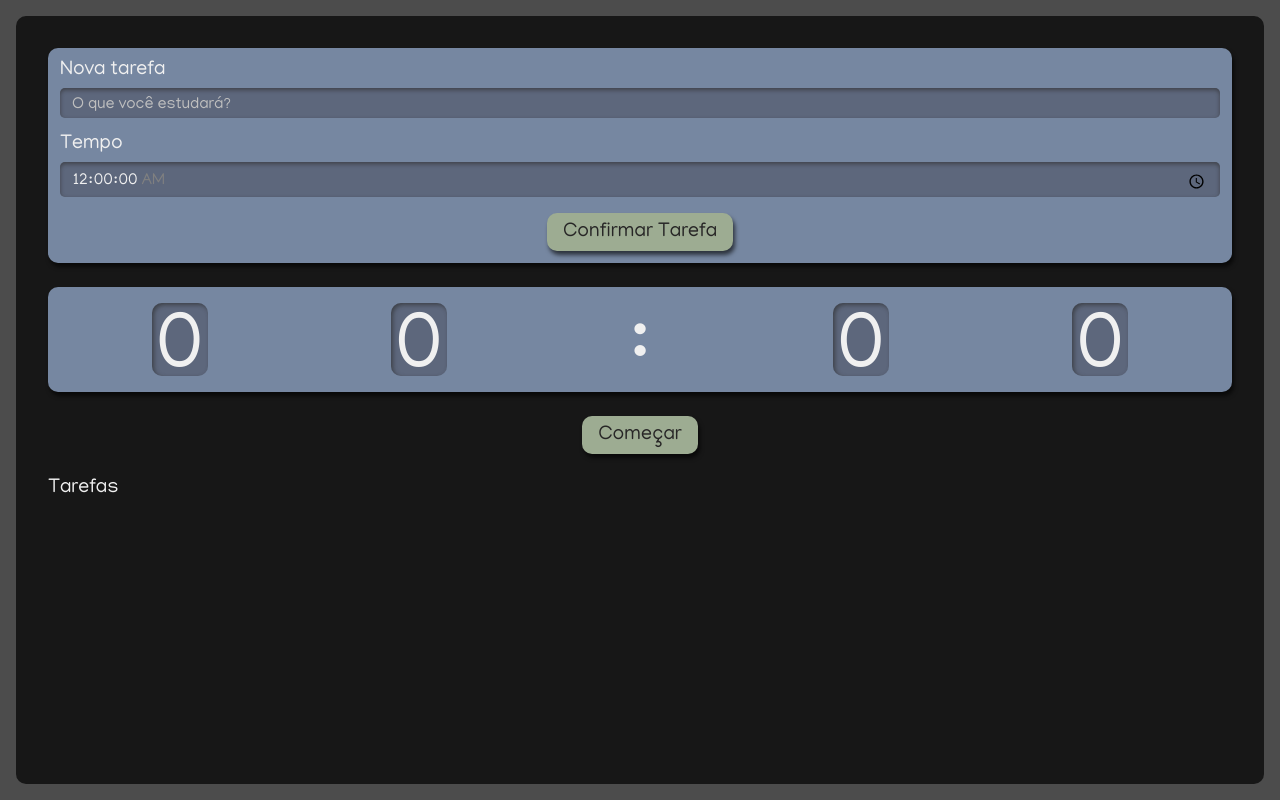
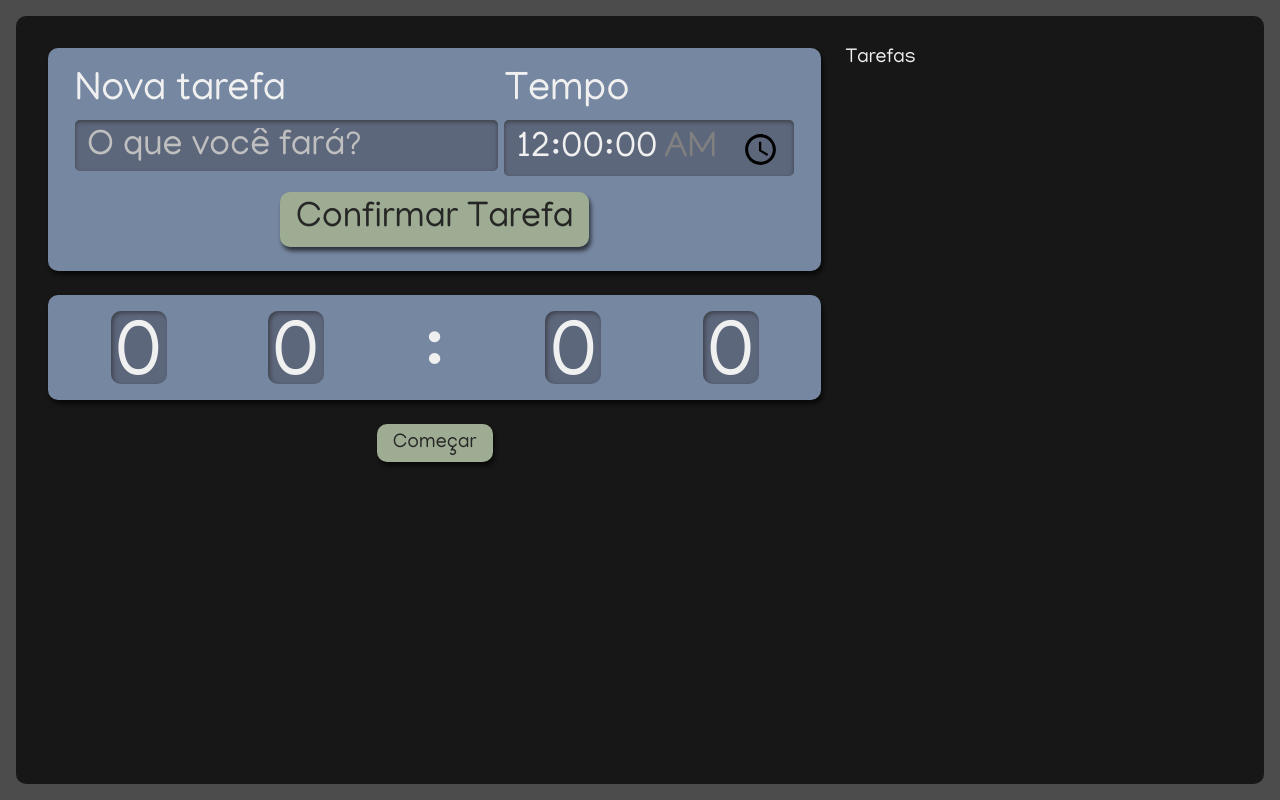
Before and after one commit to rafaballerini/ReactTypescriptCurso, a React (Create React App) app in the folder projeto/: page / in a window 1280 px wide. Built offline with nearby package versions, Linux system fonts and the light colour scheme.

Commit message:
estilizando desktop

```diff
--- a/projeto/src/components/Form/index.tsx
+++ b/projeto/src/components/Form/index.tsx
@@ -31,7 +31,7 @@ export function Form (props: IFormProps) {
           name="task"
           id="task"
           value={task}
-          placeholder="O que você estudará?"
+          placeholder="O que você fará?"
           onChange={(event) => { setTask(event.target.value) }}
           required/>
       </div>
--- a/projeto/src/components/Form/style.scss
+++ b/projeto/src/components/Form/style.scss
@@ -3,12 +3,12 @@
   background-color: #7687A1;
   border-radius: 10px;
   padding: 12px;
-  margin-bottom: 24px;
   box-shadow: 2px 4px 4px #0000009F;
   display:flex;
   flex-direction: column;
 
   .inputContainer {
+    width: 100%;
     display: flex;
     flex-direction: column;
     margin-bottom: 16px;
@@ -46,4 +46,34 @@
       box-shadow: 2px 2px 4px #0000009F inset;
     }
   }
+
+  @media screen and (min-width: 1280px) {
+    box-sizing: border-box;
+    font-size: 2.25rem;
+    flex-direction: row;
+    flex-wrap: wrap;
+    justify-content: space-around;
+    align-items: stretch;
+
+    padding: 24px;
+    box-sizing: border-box;
+
+    .inputContainer {
+      width: calc(60% - 12px);
+
+      &:last-of-type {
+        width: 40%;
+      }
+
+      label {
+        font-size: 2.5rem;
+      }
+    }
+
+    button {
+      grid-column-start: span 2;
+      justify-self: center;
+      font-size: 2.25rem;
+    }
+  }
 }
--- a/projeto/src/components/Stopwatch/style.scss
+++ b/projeto/src/components/Stopwatch/style.scss
@@ -3,7 +3,6 @@
   display: flex;
   flex-direction: column;
   align-items: center;
-  margin-bottom: 24px;
 
   .relogio-wrapper {
     width: 100%;
--- a/projeto/src/pages/style.scss
+++ b/projeto/src/pages/style.scss
@@ -14,4 +14,15 @@
     "cronometro"
     "tarefas"
   ;
+  row-gap: 24px;
+
+  @media screen and (min-width:1280px)  {
+    grid-template-areas:
+    "nova-tarefa tarefas"
+    "cronometro tarefas"
+    ;
+    column-gap: 24px;
+    grid-template-rows: min-content min-content;
+    grid-template-columns: 2fr 1fr;
+  }
 }
```
